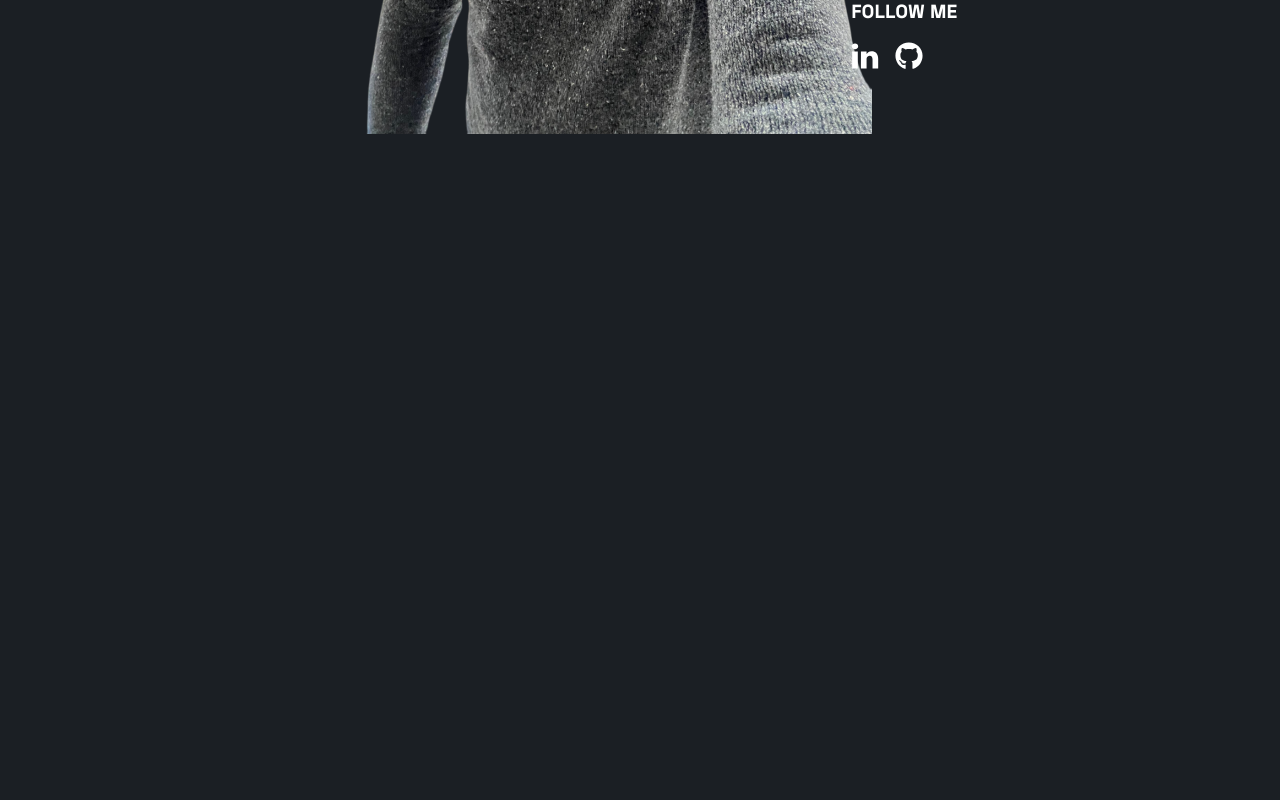
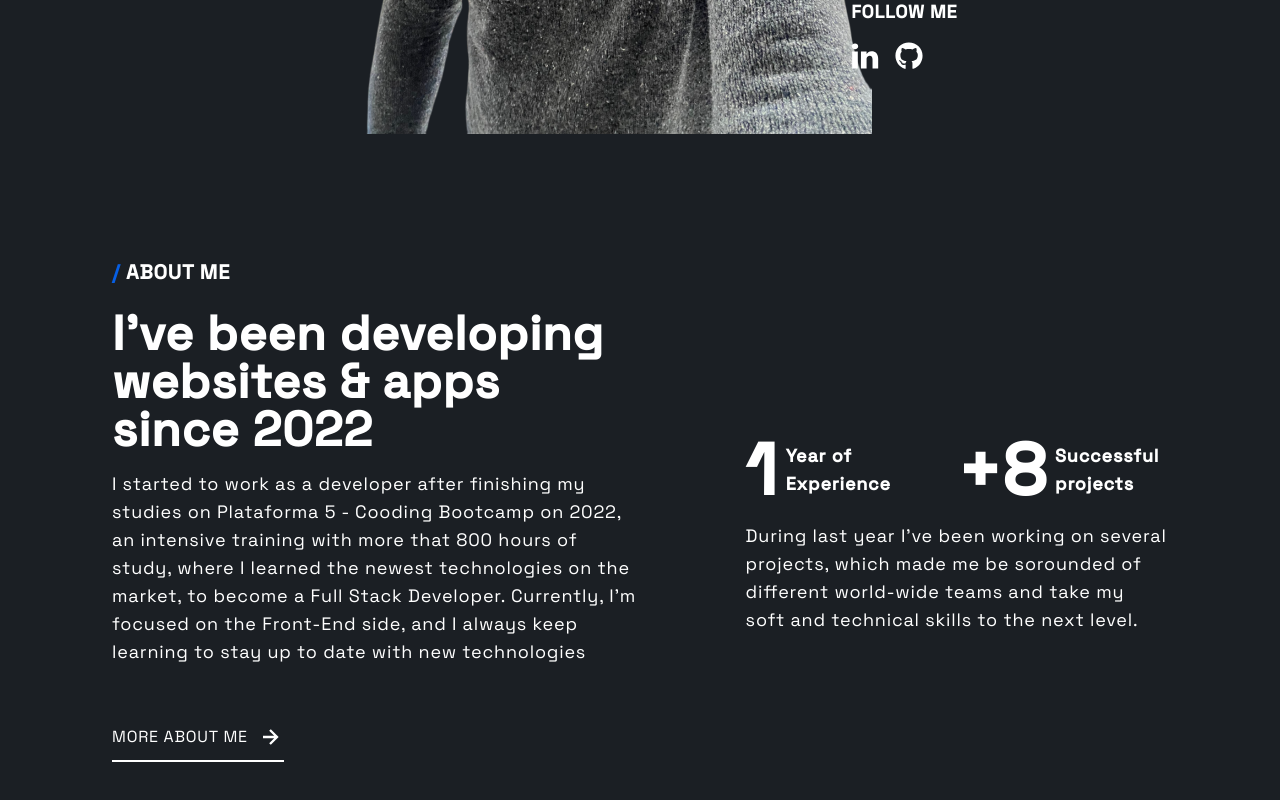
Before and after one commit to mauripavan/portfolio, a Next.js app: page / in a window 1280 px wide. Shown: the part 856-1656 px from the top of the page. Before the commit the page ends 990 px from the top, so only its background shows below. Built offline with nearby package versions, Linux system fonts and the light colour scheme.

Commit message:
feat: about me section

```diff
--- /dev/null
+++ b/src/components/AboutMeSection/index.tsx
@@ -0,0 +1,51 @@
+import { BiRightArrowAlt } from "react-icons/bi";
+
+const AboutMeSection = () => {
+  return (
+    <div className={"relative bg-gray-10 font-space tracking-wider "}>
+      <div className="flex flex-1 min-h-screen mx-28">
+        <div className="flex flex-1 items-center">
+          <div>
+            <p className="font-bold text-xl">
+              <span className="text-blue">/ </span>ABOUT ME
+            </p>
+            <p className="font-bold text-5xl mt-6 mb-4">
+              I’ve been developing websites & apps since 2022
+            </p>
+            <p className="text-lg text-gray-40 mb-12">
+              I started to work as a developer after finishing my studies on
+              Plataforma 5 - Cooding Bootcamp on 2022, an intensive training
+              with more that 800 hours of study, where I learned the newest
+              technologies on the market, to become a Full Stack Developer.
+              Currently, I'm focused on the Front-End side, and I always keep
+              learning to stay up to date with new technologies
+            </p>
+            <div className="flex items-center gap-2 mb-12 border-b-2 border-gray-20 w-fit h-12">
+              <p>MORE ABOUT ME</p>
+              <BiRightArrowAlt className="w-7 h-7" />
+            </div>
+          </div>
+        </div>
+        <div className="flex flex-col flex-1 justify-center items-end">
+          <div className="flex w-4/5">
+            <div className="flex flex-1 items-center gap-2">
+              <p className="font-bold text-7xl">1</p>
+              <p className="w-1/2 font-bold text-lg">Year of Experience</p>
+            </div>
+            <div className="flex flex-1 items-center gap-2">
+              <p className="font-bold text-7xl">+8</p>
+              <p className=" font-bold text-lg">Successful projects</p>
+            </div>
+          </div>
+          <p className="w-4/5 text-lg text-gray-40 mt-4">
+            During last year I've been working on several projects, which made
+            me be sorounded of different world-wide teams and take my soft and
+            technical skills to the next level.
+          </p>
+        </div>
+      </div>
+    </div>
+  );
+};
+
+export default AboutMeSection;
--- a/src/pages/index.tsx
+++ b/src/pages/index.tsx
@@ -1,6 +1,7 @@
 import { Inter } from "next/font/google";
 import NavBar from "@component/components/Navbar";
 import MainSection from "@component/components/MainSection";
+import AboutMeSection from "@component/components/AboutMeSection";
 
 const inter = Inter({ subsets: ["latin"] });
 
@@ -11,6 +12,7 @@ export default function Home() {
     >
       <NavBar />
       <MainSection />
+      <AboutMeSection />
     </main>
   );
 }
```
